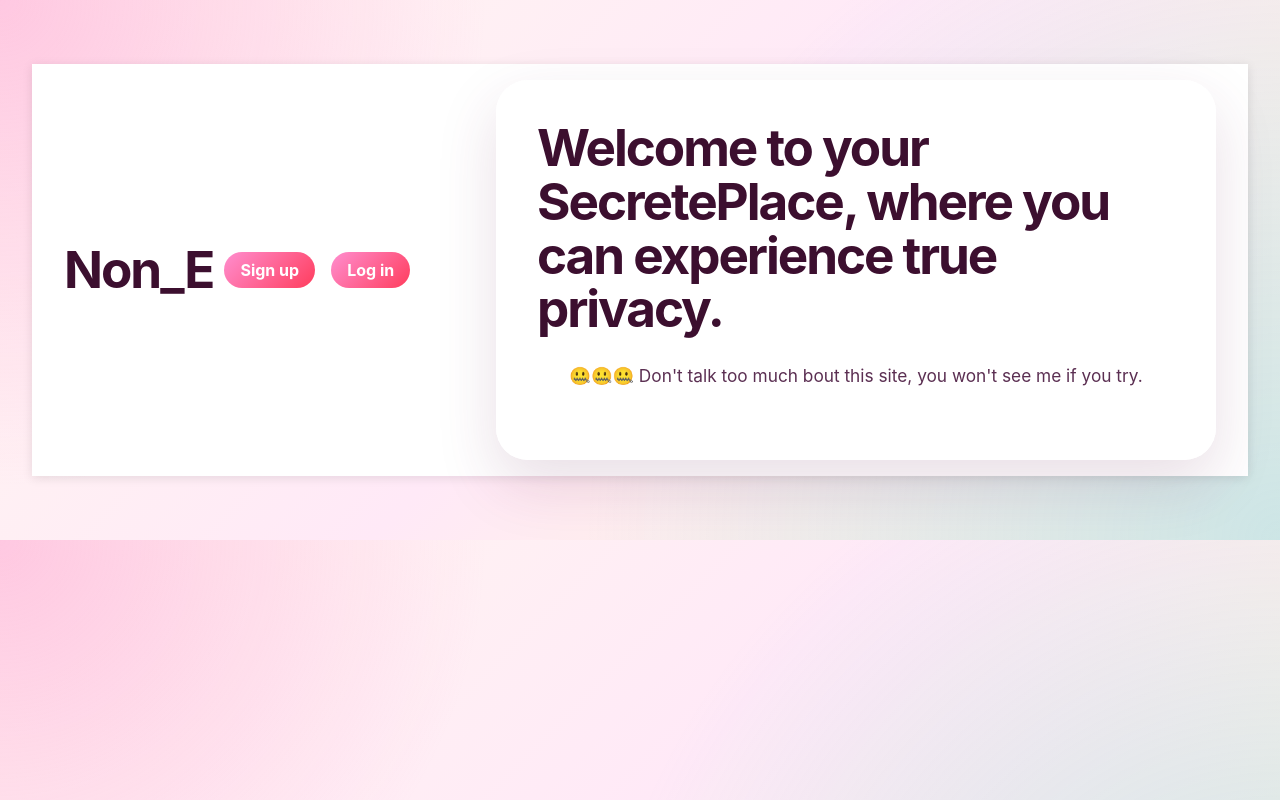
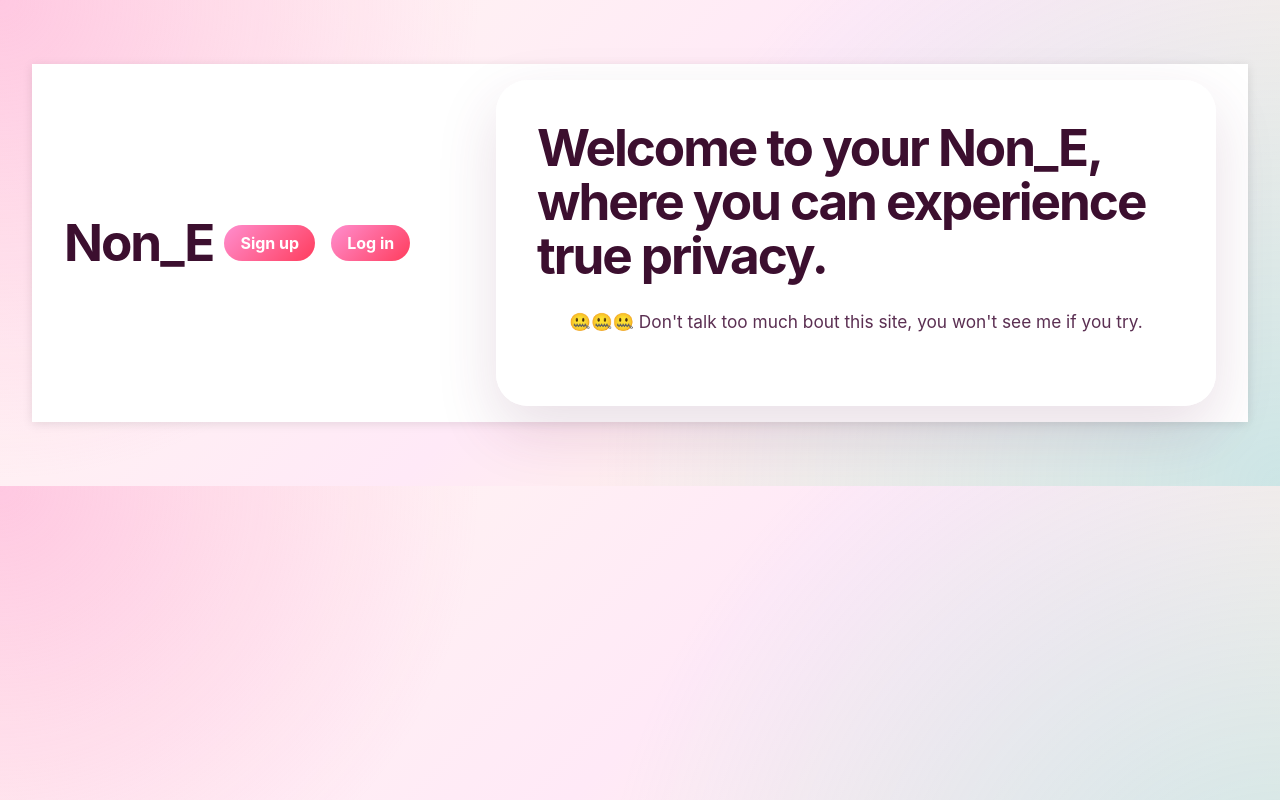
Before and after one commit to json-lk/SecretePlace, a website: page Public/index.html in a window 1280 px wide. Drawn offline with nearby package versions, Linux system fonts and the light colour scheme.

Commit message:
Update index.html

```diff
--- a/Public/index.html
+++ b/Public/index.html
@@ -3,7 +3,7 @@
 <head>
     <meta charset="UTF-8">
     <meta name="viewport" content="width=device-width, initial-scale=1.0">
-    <title>Non_E: For illegl boys only.😊😊😉</title>
+    <title>Non_E: For illegal boys only.😊😊😉</title>
     <link rel="stylesheet" href="index-style.css">
 </head>
 <body>
@@ -17,7 +17,7 @@
         </div>
 
         <div m-text id="m-t">
-            <h1>Welcome to your SecretePlace, where you can experience true privacy.</h1>
+            <h1>Welcome to your Non_E, where you can experience true privacy.</h1>
 
             <footer>
                 <p>🤐🤐🤐 Don't talk too much bout this site, you won't see me if you try.</p>
```
